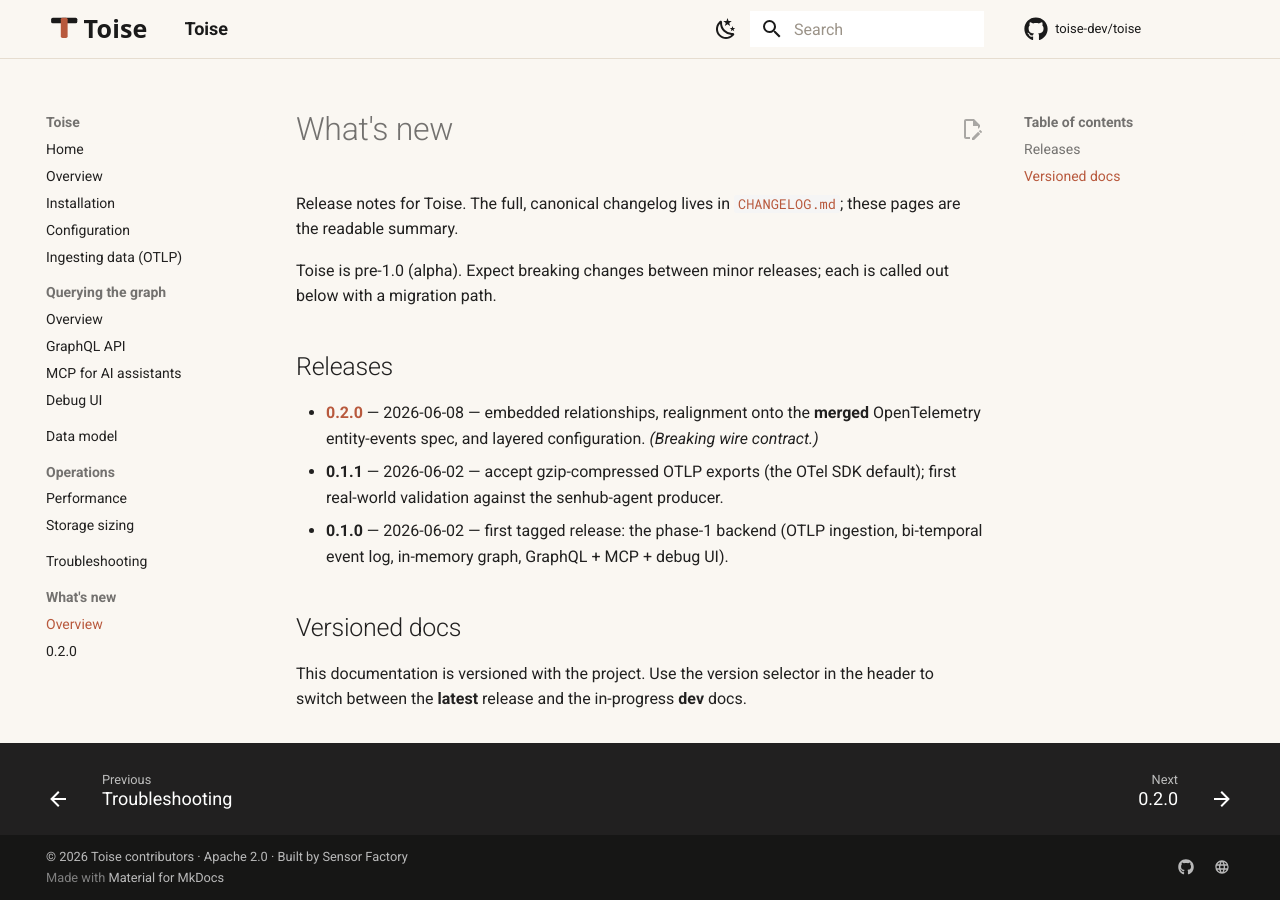
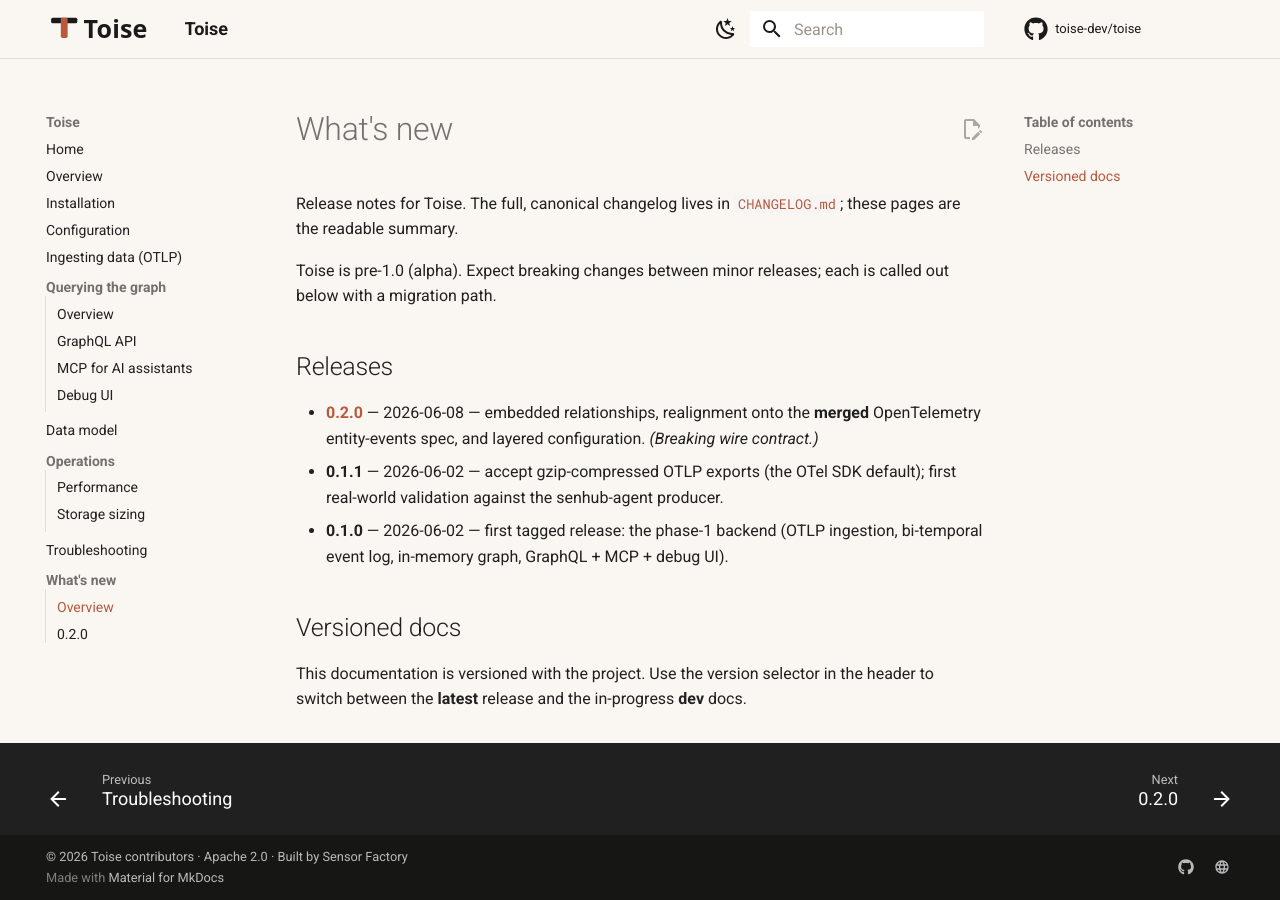
Before and after one commit to toise-dev/toise, an MkDocs documentation site: the page built from docs/user-guide/docs/whats-new/index.md, in a window 1280 px wide. Built offline with MkDocs 1.6.1 and Material for MkDocs 9.7.7, drawn with Linux system fonts in a browser that asks for light colours; comment, search, counter and statistics services are not loaded; the version menu is left out.

Commit message:
docs(site): indent nested nav items to distinguish sections
Child pages under a left-nav section now carry a small indent and a
hairline guide, so sections read as distinct groups rather than a flat
list.

```diff
--- a/docs/user-guide/docs/stylesheets/extra.css
+++ b/docs/user-guide/docs/stylesheets/extra.css
@@ -84,3 +84,16 @@
 
 /* version selector a bit more prominent */
 .md-version__current { font-weight: 700; }
+
+/* Left nav: indent items nested under a section, with a hairline guide, so
+   sections read as distinct groups rather than a flat list. */
+.md-nav--primary .md-nav__list .md-nav__list {
+  margin-left: .55rem;
+  padding-left: .55rem;
+  border-left: 1px solid var(--ts-line);
+}
+[data-md-color-scheme="slate"] .md-nav--primary .md-nav__list .md-nav__list {
+  border-left-color: rgba(255, 255, 255, .12);
+}
+/* a touch more air above each section label */
+.md-nav--primary .md-nav__item--section { margin-top: .6rem; }
```
